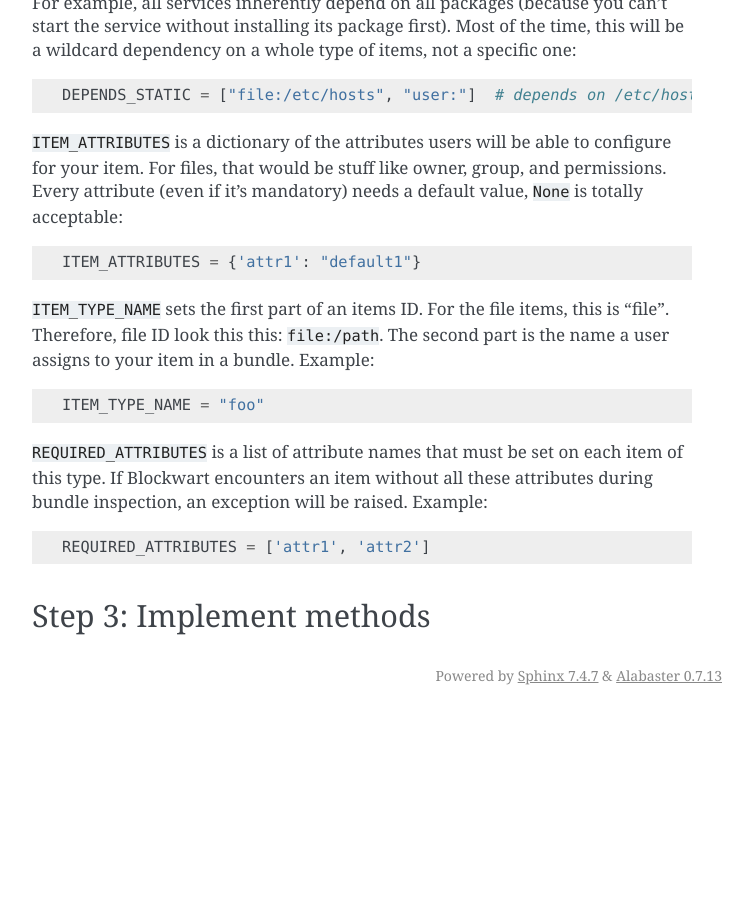
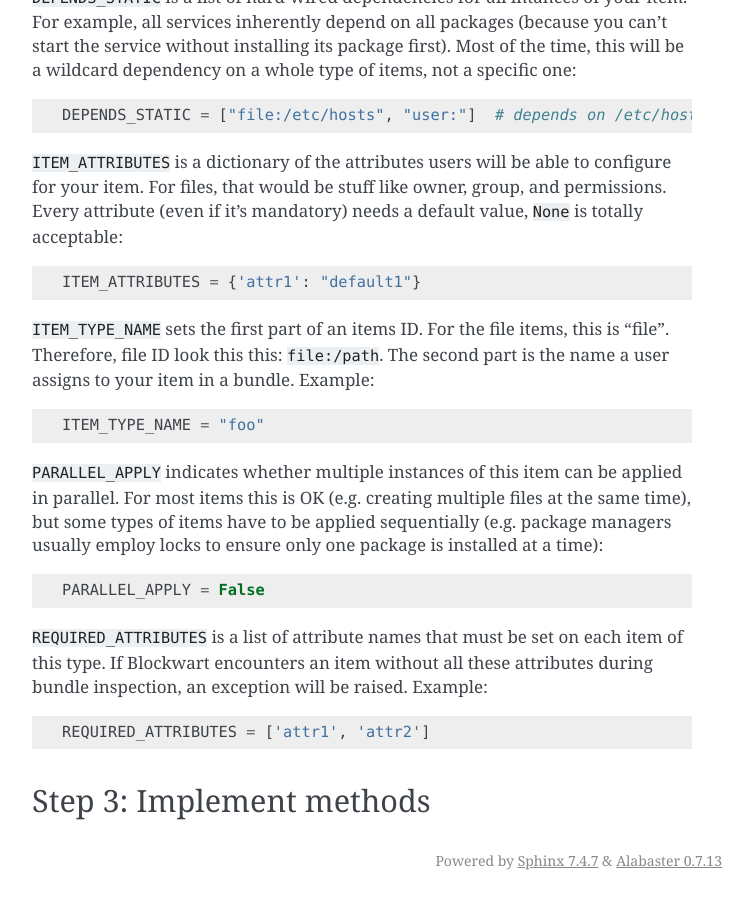
Before and after one commit to bundlewrap/bundlewrap, a Sphinx documentation site: the page built from doc/dev_item.rst, in a window 1280 px wide and 900 px high, scrolled down 1296 px. Shown: the whole window, without its empty margins (388-1141 px from the left). Built offline with Sphinx 7.4.7, drawn with Linux system fonts in a browser that asks for light colours; before the commit the page ends 2011 px from its top, so only the background shows below that.

Commit message:
docs for PARALLEL_APPLY

```diff
--- a/doc/dev_item.rst
+++ b/doc/dev_item.rst
@@ -24,6 +24,7 @@ Create a new file called ``/your/blockwart/repo/items/foo.py``. You can use this
             'attribute': "default value",
         }
         ITEM_TYPE_NAME = "foo"
+        PARALLEL_APPLY = True
         REQUIRED_ATTRIBUTES = ['attribute']
 
         def ask(self, status):
@@ -76,6 +77,11 @@ Step 2: Define attributes
     ITEM_TYPE_NAME = "foo"
 
 
+``PARALLEL_APPLY`` indicates whether multiple instances of this item can be applied in parallel. For most items this is OK (e.g. creating multiple files at the same time), but some types of items have to be applied sequentially (e.g. package managers usually employ locks to ensure only one package is installed at a time)::
+
+    PARALLEL_APPLY = False
+
+
 ``REQUIRED_ATTRIBUTES`` is a list of attribute names that must be set on each item of this type. If Blockwart encounters an item without all these attributes during bundle inspection, an exception will be raised. Example::
 
     REQUIRED_ATTRIBUTES = ['attr1', 'attr2']
```
